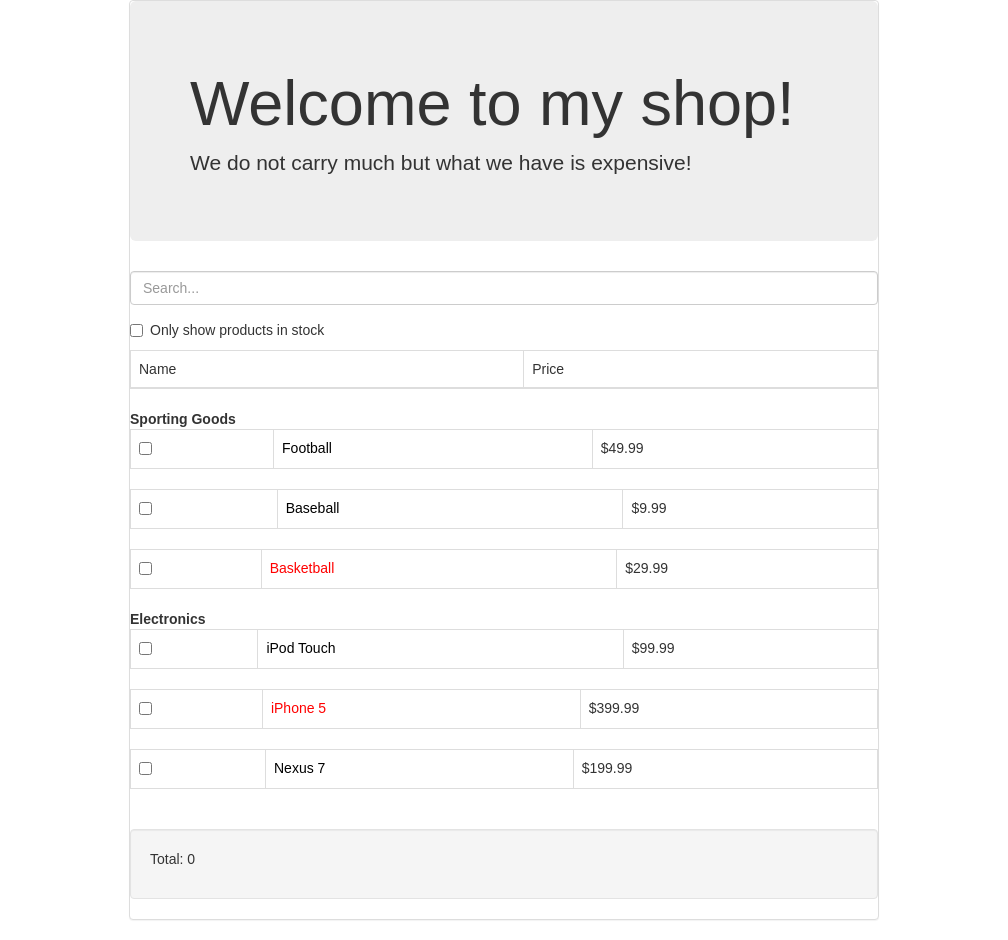
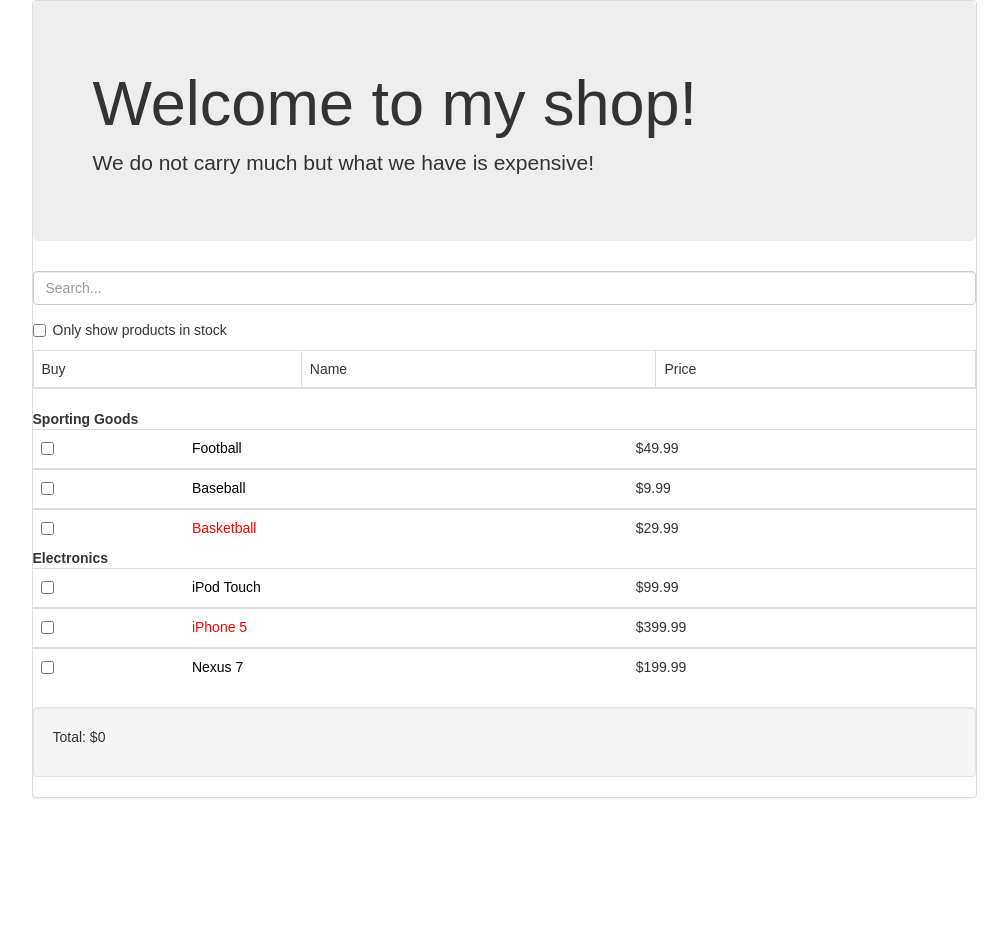
Before and after one commit to enderst3/advanced_js_class, a React (Create React App) app: page / in a window 1280 px wide. Shown: the whole page, without its empty margins (136-1144 px from the left). After the commit the page ends 818 px from the top, so only its background shows below. Built offline with nearby package versions, Linux system fonts and the light colour scheme.

Commit message:
more work on bootstrap

```diff
--- a/src/App.js
+++ b/src/App.js
@@ -74,12 +74,13 @@
 
       <Grid>
         <Row className="show-grid">
-          <Col xs={8} xsOffset={2}>
-            <Panel footer='&copy; My Place Inc.'>
+          <Col xs={10} xsOffset={1}>
+            <Panel footer='&copy;2017  My Place Inc.'>
               <Jumbotron>
                 <h1>Welcome to my shop!</h1>
                 <p>We do not carry much but what we have is expensive!</p>
               </Jumbotron>
+
                 <SearchBox
                   searchTerm={this.state.searchTerm}
                   inStock={this.state.inStock}
@@ -93,8 +94,9 @@
                   isBuying={this.state.isBuying}
                   onIsBuying={this.onIsBuying}
                 />
+
               <Well>
-                <p id='total-price'>Total: {this.state.total}</p>
+                <p id='total-price'>Total: ${this.state.total}</p>
               </Well>
             </Panel>
           </Col>
--- a/src/ProductHeadline.js
+++ b/src/ProductHeadline.js
@@ -6,7 +6,7 @@
     return (
       <Table bordered>
         <thead>
-          <tr><td>Name</td><td>Price</td></tr>
+          <tr><td>Buy</td><td>Name</td><td>Price</td></tr>
         </thead>
       </Table>
     )
--- a/src/ProductLine.js
+++ b/src/ProductLine.js
@@ -7,7 +7,7 @@
 export default class ProductLine extends Component {
   render () {
     return (
-      <Table bordered>
+      <Table>
         <thead>
          <ProductHeadline />
         </thead>
--- a/src/ProductRow.js
+++ b/src/ProductRow.js
@@ -1,13 +1,12 @@
 import React, { Component } from 'react'
 import propTypes from 'prop-types'
-import {Table} from 'react-bootstrap'
+// import {Table} from 'react-bootstrap'
 
 function makeKey (category, name) {
   const convertedCategory = category.toLowerCase().replace(/ /g, '-')
   const convertedName = name.toLowerCase().replace(/ /g, '-')
   return `${convertedCategory}-${convertedName}`
 }
-
 export default class ProductRow extends Component {
   constructor (props) {
     super (props)
@@ -30,7 +29,7 @@
       if (!this.props.inStock || this.props.stocked) {
         if (filterMatch) {
           return (
-            <Table bordered>
+
               <tbody>
                 <tr>
                   <td>
@@ -44,7 +43,7 @@
                   <td>${this.props.price}</td>
                 </tr>
               </tbody>
-            </Table>
+
           )
         }
       }
--- a/src/SearchBox.js
+++ b/src/SearchBox.js
@@ -1,7 +1,7 @@
 /**
  * This is a module that provides the top-level search-box
  */
-import {Checkbox, Button, FormControl, FormGroup} from 'react-bootstrap'
+import {Checkbox, FormControl, FormGroup} from 'react-bootstrap'
 import React, { Component } from 'react'
 import propTypes from 'prop-types'
 // import './SearchBox.css'
@@ -20,14 +20,14 @@
             placeholder='Search...'
             value={this.props.searchTerm} />
         </FormGroup>
-        <p>
+        <div>
           <Checkbox
             id='stocked-checkbox'
             onChange={this.props.onFilterCheckBoxInput}
             checked={this.props.inStock}
             type='checkbox'>Only show products in stock
           </Checkbox>
-        </p>
+        </div>
       </div>
     )
   }
```
Also changed, not shown: 2 other files (tests, documents, lock files or other folders). Lines whose indentation alone changed are shown as unchanged.
